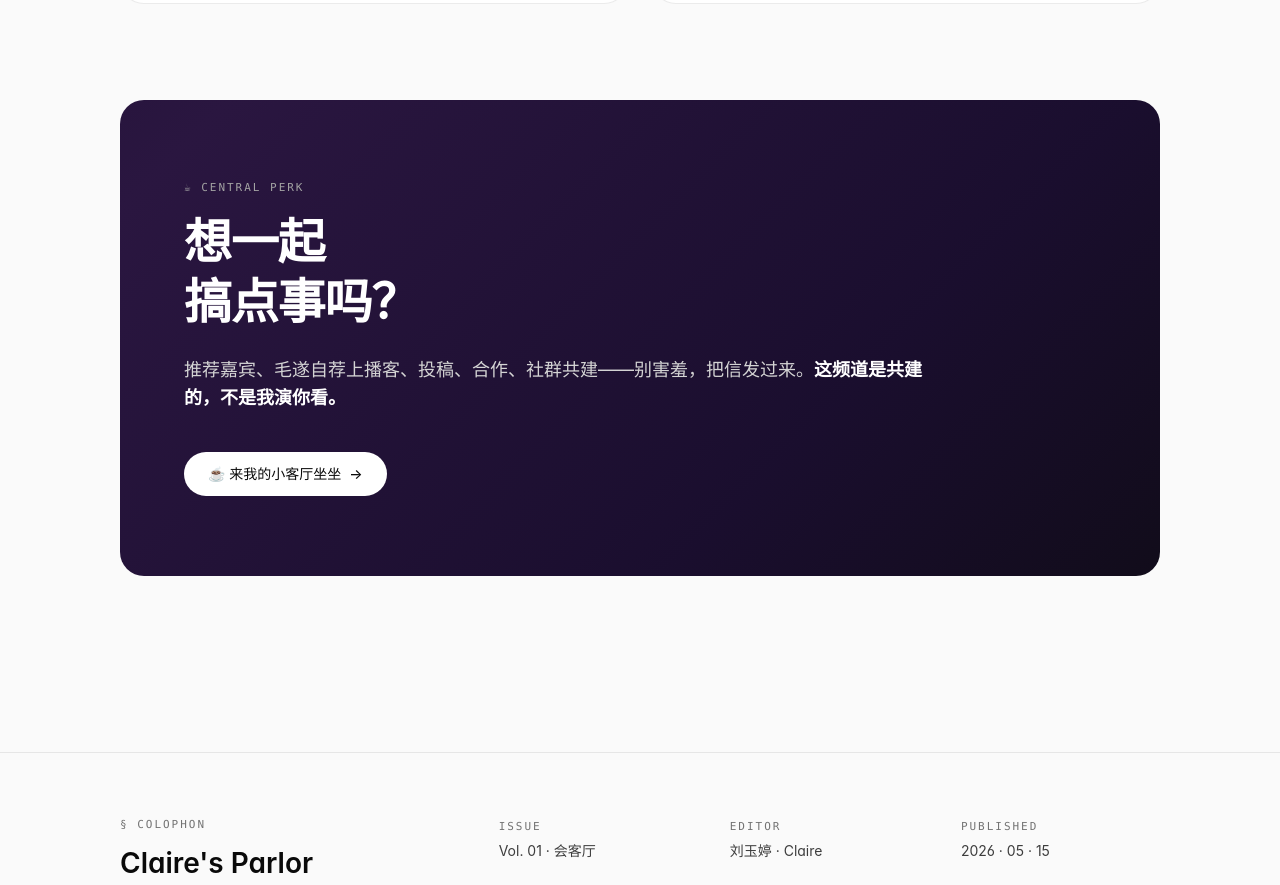
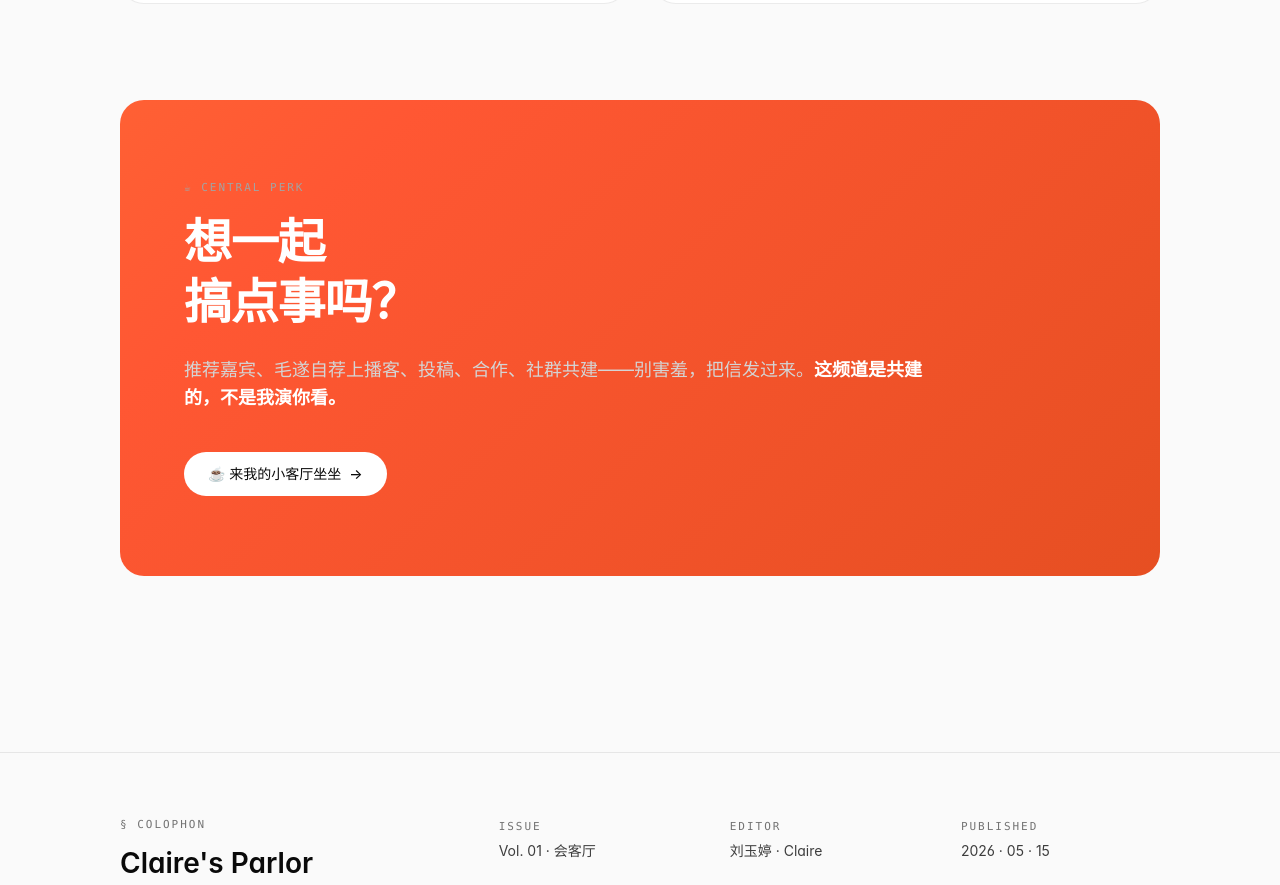
Before and after one commit to yutingliu1996/clairesparlor, a Next.js app: page /cooperate in a window 1280 px wide. Shown: the part 1201-2086 px from the top of the page. Built offline with nearby package versions, Linux system fonts and the light colour scheme.

Commit message:
fix(callout): dark-shimmer 紫色阴间 → P1 #findme 同款活力橙渐变

```diff
--- a/app/globals.css
+++ b/app/globals.css
@@ -209,20 +209,19 @@
     animation: breathe 2.4s ease-in-out infinite;
   }
 
-  /* ===== Dark shimmer callout（黑底渐变流动动画）=====
-     2026-05-24 Claire 要求：黑底块也有渐变动效。
-     黑 → 深紫红 → 深靛 → 黑，14s 缓慢流动，似深空 / 极光 */
+  /* ===== Warm shimmer callout（橙色渐变流动动画）=====
+     2026-05-24 Claire 二次：紫色"阴间"换成 P1 #findme 同款活力橙
+     亮橙 → tomato → 深橙，12s 缓慢流动，温暖友好 */
   .dark-shimmer {
     background: linear-gradient(
       135deg,
-      #0a0a0a 0%,
-      #1a0e2e 25%,
-      #2a1640 50%,
-      #1a0e2e 75%,
-      #0a0a0a 100%
+      #FF8347 0%,
+      #FF6B35 35%,
+      #FF5733 55%,
+      #E04D1E 100%
     );
-    background-size: 240% 240%;
-    animation: dark-shimmer-flow 14s ease-in-out infinite;
+    background-size: 220% 220%;
+    animation: dark-shimmer-flow 12s ease-in-out infinite;
   }
   @keyframes dark-shimmer-flow {
     0%, 100% { background-position: 0% 50%; }
```
